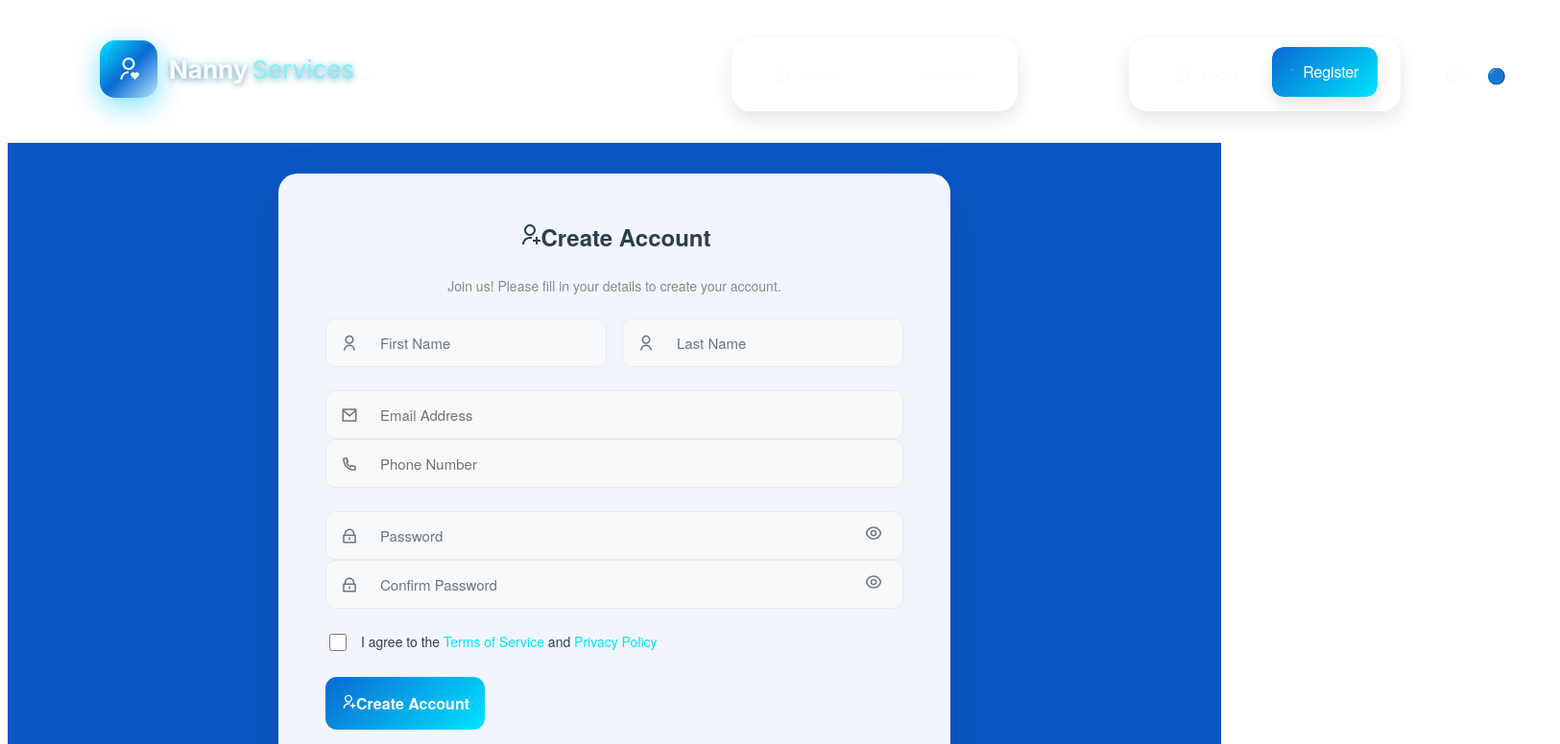
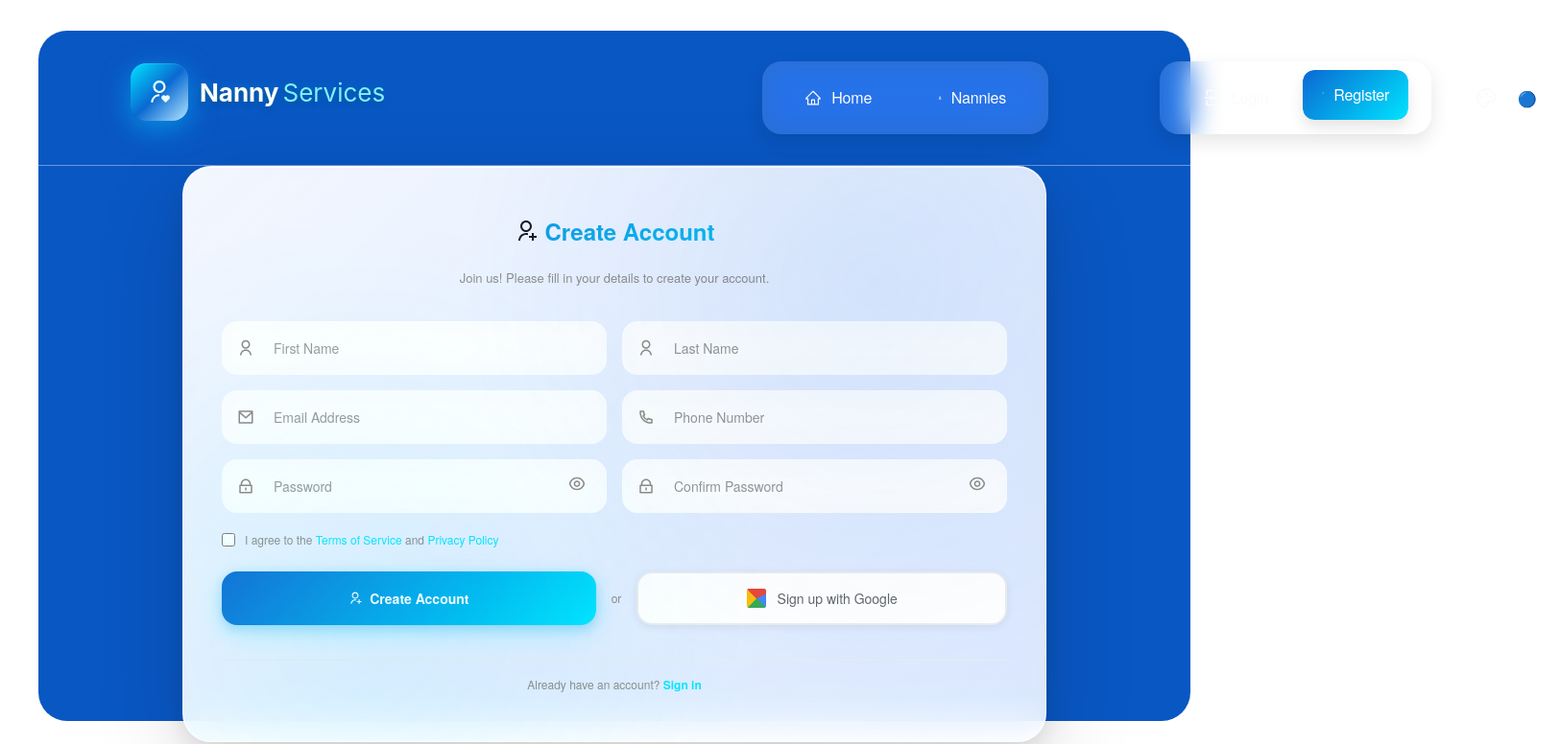
Before and after one commit to gokhankkaraduman/Nanny.Services, a React (Vite) app: page /register in a window 1280 px wide. Shown: the top 776 px of the page at 96% size, 1625 px wide, since content can reach past the window. Built offline with nearby package versions, Linux system fonts and the light colour scheme; no server answers; a web font is replaced by a local one.

Commit message:
feat: Add custom Google button styling with hover effects for RegisterPage

```diff
--- a/src/pages/RegisterPage/RegisterPage.module.css
+++ b/src/pages/RegisterPage/RegisterPage.module.css
@@ -1,125 +1,112 @@
+.registerPage {
+  height: 90vh;
+  background-color: var(--bg-color);
+  display: flex;
+  flex-direction: column;
+  border-radius: 30px;
+  margin: 32px;
+}
+
 .registerContainer {
-  min-height: 100vh;
+  flex: 1;
   display: flex;
   align-items: center;
   justify-content: center;
-  background: var(--bg-color);
-  padding: 32px;
 }
 
 .registerCard {
-  background: rgba(255, 255, 255, 0.95);
-  backdrop-filter: blur(20px);
-  border: 1px solid rgba(255, 255, 255, 0.3);
-  border-radius: 20px;
-  padding: 48px;
+  background: linear-gradient(135deg, rgba(255, 255, 255, 0.95), rgba(255, 255, 255, 0.85));
+  border: 1px solid rgba(255, 255, 255, 0.5);
+  border-radius: 30px;
+  padding: 50px 40px;
   width: 100%;
-  max-width: 700px;
-  box-shadow: 0 20px 60px rgba(0, 0, 0, 0.1);
-  transition: all 0.3s ease;
+  max-width: 900px;
+  box-shadow:
+    0 32px 100px rgba(0, 0, 0, 0.12),
+    0 16px 48px rgba(0, 0, 0, 0.08),
+    0 8px 24px rgba(0, 0, 0, 0.06),
+    inset 0 1px 0 rgba(255, 255, 255, 0.9),
+    inset 0 -1px 0 rgba(255, 255, 255, 0.3);
+  backdrop-filter: blur(20px) saturate(150%);
+  -webkit-backdrop-filter: blur(20px) saturate(150%);
+  position: relative;
+  overflow: hidden;
 }
 
-.registerCard:hover {
-  transform: translateY(-5px);
-  box-shadow: 0 30px 80px rgba(0, 0, 0, 0.4);
+.registerCard::after {
+  content: '';
+  position: absolute;
+  top: 0;
+  left: 0;
+  right: 0;
+  bottom: 0;
+  background:
+    radial-gradient(circle at 20% 80%, rgba(0, 228, 255, 0.08) 0%, transparent 50%),
+    radial-gradient(circle at 80% 20%, rgba(10, 105, 210, 0.08) 0%, transparent 50%),
+    linear-gradient(135deg, rgba(255, 255, 255, 0.1) 0%, transparent 50%, rgba(255, 255, 255, 0.05) 100%);
+  pointer-events: none;
 }
 
-/* Logo Section */
-.logoSection {
-  text-align: center;
-  margin-bottom: 40px;
+@keyframes shimmer {
+  0%, 100% { background-position: 0% 50%; }
+  50% { background-position: 100% 50%; }
 }
 
-.logoIcon {
-  width: 80px;
-  height: 80px;
-  background: var(--logo-bg-gradient);
-  border-radius: 20px;
+.registerForm {
+  display: flex;
+  flex-direction: column;
+  gap: 16px;
+}
+
+.formTitle {
+  font-size: 24px;
+  font-weight: var(--fw-bold);
+  color: var(--color-text-dark);
+  text-align: center;
+  margin: 0 0 6px 0;
+  background: linear-gradient(135deg, var(--color-brand-blue), var(--color-brand-aqua));
+  -webkit-background-clip: text;
+  -webkit-text-fill-color: transparent;
+  background-clip: text;
   display: flex;
   align-items: center;
   justify-content: center;
-  margin: 0 auto 20px;
-  font-size: 36px;
-  color: var(--logo-icon-color);
-  box-shadow: var(--logo-box-shadow);
-}
-
-.logoTitle {
+  gap: 8px;
   font-family: var(--font-family);
-  font-weight: var(--fw-bold);
-  font-size: 28px;
-  color: #2c3e50;
-  text-shadow: none;
-}
-
-.nanny {
-  margin-right: 8px;
-}
-
-.services {
-  color: var(--color-brand-aqua);
-  font-weight: var(--fw-medium);
-}
-
-/* Form */
-.registerForm {
-  display: flex;
-  flex-direction: column;
-  gap: 24px;
-}
-
-.formTitle {
-  font-family: var(--font-family);
-  font-weight: var(--fw-bold);
-  font-size: 24px;
-  color: #2c3e50;
-  text-align: center;
-  margin: 0;
 }
 
 .formSubtitle {
+  font-size: 13px;
+  color: var(--color-text-gray);
+  text-align: center;
+  margin: 0 0 20px 0;
+  font-weight: var(--fw-regular);
   font-family: var(--font-family);
-  font-weight: var(--fw-regular);
-  font-size: 14px;
-  color: #7f8c8d;
-  text-align: center;
-  margin: 0;
 }
 
-/* Name Group */
 .nameGroup {
   display: grid;
   grid-template-columns: 1fr 1fr;
   gap: 16px;
 }
 
-/* Input Groups */
+.emailPhoneGroup {
+  display: grid;
+  grid-template-columns: 1fr 1fr;
+  gap: 16px;
+}
+
+.passwordGroup {
+  display: grid;
+  grid-template-columns: 1fr 1fr;
+  gap: 16px;
+}
+
 .inputGroup {
   position: relative;
   display: flex;
   flex-direction: column;
   align-items: stretch;
-}
-
-.inputIcon {
-  position: absolute;
-  left: 16px;
-  color: #6c757d;
-  font-size: 18px;
-  z-index: 2;
-}
-
-.input {
-  width: 100%;
-  padding: 14px 16px 14px 56px;
-  background: #f8f9fa;
-  border: 1px solid #e9ecef;
-  border-radius: 10px;
-  font-family: var(--font-family);
-  font-size: 15px;
-  color: #2c3e50;
-  transition: all 0.3s ease;
-  position: relative;
 }
 
 .inputWrapper {
@@ -128,97 +115,160 @@
   align-items: center;
 }
 
+.inputIcon {
+  position: absolute;
+  left: 16px;
+  top: 50%;
+  transform: translateY(-50%);
+  color: var(--color-text-gray);
+  font-size: 18px;
+  z-index: 2;
+  transition: color 0.3s ease;
+}
+
+.input {
+  width: 100%;
+  background: rgba(255, 255, 255, 0.8);
+  border: 2px solid rgba(255, 255, 255, 0.4);
+  border-radius: 16px;
+  padding: 16px 16px 16px 52px;
+  font-size: 14px;
+  color: var(--color-text-dark);
+  transition: all 0.3s ease;
+  font-weight: var(--fw-medium);
+  font-family: var(--font-family);
+  backdrop-filter: blur(10px);
+  -webkit-backdrop-filter: blur(10px);
+}
+
 .input::placeholder {
-  color: #6c757d;
+  color: rgba(138, 138, 137, 0.9);
+  font-weight: var(--fw-regular);
 }
 
 .input:focus {
   outline: none;
   border-color: var(--color-brand-aqua);
-  box-shadow: 0 0 0 3px rgba(0, 228, 255, 0.1);
-  background: #ffffff;
+  background: rgba(255, 255, 255, 0.95);
+  box-shadow:
+    0 0 0 4px rgba(0, 228, 255, 0.1),
+    0 8px 24px rgba(0, 228, 255, 0.15);
+  transform: translateY(-1px);
+}
+
+.input:focus + .inputIcon {
+  color: var(--color-brand-aqua);
+  transform: translateY(-50%) scale(1.1);
 }
 
 .inputError {
-  border-color: #e74c3c !important;
-  box-shadow: 0 0 0 3px rgba(231, 76, 60, 0.1) !important;
+  border-color: #e74c3c;
+  background: rgba(231, 76, 60, 0.1);
 }
 
-.errorMessage {
-  color: #e74c3c;
-  font-size: 12px;
-  margin-top: 8px;
-  margin-left: 0;
-  font-weight: 500;
-  padding-left: 16px;
+.inputError:focus {
+  border-color: #e74c3c;
+  box-shadow: 0 0 0 4px rgba(231, 76, 60, 0.1);
 }
 
 .passwordToggle {
   position: absolute;
   right: 16px;
+  top: 50%;
+  transform: translateY(-50%);
   background: none;
   border: none;
-  color: #6c757d;
+  color: var(--color-text-gray);
   font-size: 18px;
   cursor: pointer;
   transition: color 0.3s ease;
+  z-index: 2;
 }
 
 .passwordToggle:hover {
   color: var(--color-brand-aqua);
 }
 
-/* Terms Checkbox */
+.errorMessage {
+  color: #e74c3c;
+  font-size: 12px;
+  margin-top: 6px;
+  margin-left: 0;
+  padding-left: 16px;
+  font-weight: var(--fw-medium);
+  font-family: var(--font-family);
+}
+
 .termsCheckbox {
   display: flex;
-  align-items: flex-start;
-  gap: 12px;
-  color: #2c3e50;
-  font-size: 14px;
-  line-height: 1.5;
-  cursor: pointer;
-  flex-direction: column;
-}
-
-.termsCheckbox input[type="checkbox"] {
-  width: 18px;
-  height: 18px;
-  accent-color: var(--color-brand-aqua);
-  margin-top: 2px;
-  flex-shrink: 0;
+  flex-direction: row;
+  align-items: center;
+  gap: 10px;
+  margin: 4px 0;
 }
 
 .termsCheckbox label {
   display: flex;
-  align-items: flex-start;
-  gap: 12px;
+  align-items: center;
+  gap: 10px;
+  font-size: 12px;
+  color: var(--color-text-gray);
   cursor: pointer;
+  line-height: 1.4;
+  flex-wrap: wrap;
+  font-family: var(--font-family);
+}
+
+.termsCheckbox input[type="checkbox"] {
+  width: 14px;
+  height: 14px;
+  accent-color: var(--color-brand-aqua);
+  margin: 0;
+  flex-shrink: 0;
 }
 
 .termsLink {
   color: var(--color-brand-aqua);
   text-decoration: none;
+  font-weight: var(--fw-medium);
   transition: color 0.3s ease;
+  font-family: var(--font-family);
 }
 
 .termsLink:hover {
-  color: var(--color-accent-light);
+  color: var(--color-brand-blue);
+  text-decoration: underline;
 }
 
-/* Submit Button */
+.buttonGroup {
+  display: flex;
+  align-items: center;
+  gap: 16px;
+  margin-top: 4px;
+}
+
 .submitButton {
-  background: var(--btn-hover-gradient);
-  color: var(--btn-hover-text);
+  background: linear-gradient(135deg, var(--color-brand-blue), var(--color-brand-aqua));
+  color: white;
   border: none;
-  border-radius: 12px;
-  padding: 16px;
-  font-family: var(--font-family);
+  border-radius: 16px;
+  padding: 16px 28px;
+  font-size: 14px;
   font-weight: var(--fw-bold);
-  font-size: 16px;
   cursor: pointer;
   transition: all 0.3s ease;
   position: relative;
   overflow: hidden;
+  display: flex;
+  align-items: center;
+  justify-content: center;
+  gap: 8px;
+  font-family: var(--font-family);
+  flex: 1;
+  height: 56px;
+  box-shadow:
+    0 8px 24px rgba(0, 228, 255, 0.25),
+    0 4px 12px rgba(10, 105, 210, 0.2);
 }
 
 .submitButton::before {
@@ -237,102 +287,184 @@
 }
 
 .submitButton:hover {
-  transform: translateY(-2px);
-  box-shadow: 0 8px 25px rgba(0, 228, 255, 0.3);
+  transform: translateY(-3px);
+  box-shadow:
+    0 12px 32px rgba(0, 228, 255, 0.35),
+    0 6px 16px rgba(10, 105, 210, 0.3);
 }
 
-/* Divider */
+.submitButton:active {
+  transform: translateY(-1px);
+}
+
+.submitButton:disabled {
+  opacity: 0.7;
+  cursor: not-allowed;
+  transform: none;
+}
+
 .divider {
   position: relative;
   text-align: center;
-  margin: 20px 0;
+  color: var(--color-text-gray);
+  font-size: 12px;
+  font-weight: var(--fw-medium);
+  white-space: nowrap;
+  font-family: var(--font-family);
 }
 
-.divider::before {
-  content: '';
-  position: absolute;
-  top: 50%;
-  left: 0;
-  right: 0;
-  height: 1px;
-  background: rgba(255, 255, 255, 0.2);
+
+
+
+
+.googleText {
+  display: flex;
+  align-items: center;
+  gap: 0;
+  font-family: var(--font-family);
 }
 
-.divider span {
-  background: rgba(255, 255, 255, 0.95);
-  padding: 0 16px;
-  color: #7f8c8d;
-  font-size: 14px;
-}
+.googleText span:nth-child(1) { color: #4285f4; } /* G */
+.googleText span:nth-child(2) { color: #ea4335; } /* o */
+.googleText span:nth-child(3) { color: #fbbc05; } /* o */
+.googleText span:nth-child(4) { color: #4285f4; } /* g */
+.googleText span:nth-child(5) { color: #34a853; } /* l */
+.googleText span:nth-child(6) { color: #ea4335; } /* e */
 
-/* Social Button */
-.socialButton {
-  background: #f8f9fa;
-  border: 1px solid #e9ecef;
-  border-radius: 10px;
-  padding: 14px;
-  font-family: var(--font-family);
-  font-weight: var(--fw-medium);
-  font-size: 15px;
-  color: #2c3e50;
-  cursor: pointer;
-  transition: all 0.3s ease;
-}
 
-.socialButton:hover {
-  background: #e9ecef;
-  border-color: #dee2e6;
-  transform: translateY(-1px);
-}
 
-/* Login Section */
 .loginSection {
   text-align: center;
-  margin-top: 32px;
-  padding-top: 24px;
-  border-top: 1px solid rgba(255, 255, 255, 0.1);
+  margin-top: 20px;
+  padding-top: 16px;
+  border-top: 1px solid #e9ecef;
 }
 
 .loginSection p {
-  color: #7f8c8d;
-  font-size: 14px;
   margin: 0;
+  color: var(--color-text-gray);
+  font-size: 12px;
+  font-family: var(--font-family);
 }
 
 .loginLink {
   color: var(--color-brand-aqua);
   text-decoration: none;
-  font-weight: var(--fw-medium);
+  font-weight: var(--fw-bold);
   transition: color 0.3s ease;
+  font-family: var(--font-family);
 }
 
 .loginLink:hover {
-  color: var(--color-accent-light);
+  color: var(--color-brand-blue);
+  text-decoration: underline;
 }
 
-/* Responsive */
+.googleButton {
+  background: #ffffff;
+  border: 2px solid #e9ecef;
+  border-radius: 16px;
+  padding: 16px 24px;
+  font-size: 14px;
+  font-weight: var(--fw-medium);
+  color: #5f6368;
+  cursor: pointer;
+  transition: all 0.3s ease;
+  display: flex;
+  align-items: center;
+  justify-content: center;
+  gap: 12px;
+  position: relative;
+  overflow: hidden;
+  font-family: var(--font-family);
+  flex: 1;
+  height: 56px;
+  box-shadow:
+    0 2px 8px rgba(0, 0, 0, 0.08),
+    inset 0 1px 0 rgba(255, 255, 255, 0.8);
+  white-space: nowrap;
+}
+
+.googleButton::before {
+  content: '';
+  position: absolute;
+  top: 0;
+  left: -100%;
+  width: 100%;
+  height: 100%;
+  background: linear-gradient(90deg, transparent, rgba(255, 255, 255, 0.4), transparent);
+  transition: left 0.5s;
+}
+
+.googleButton:hover::before {
+  left: 100%;
+}
+
+.googleButton:hover {
+  border-color: #4285f4;
+  background: #f8f9fa;
+  box-shadow: 0 4px 12px rgba(66, 133, 244, 0.15);
+  transform: translateY(-2px);
+}
+
+.googleButton:active {
+  transform: translateY(0);
+}
+
+.googleIcon {
+  width: 20px;
+  height: 20px;
+  background: conic-gradient(from -45deg, #ea4335 110deg, #4285f4 90deg 180deg, #34a853 180deg 270deg, #fbbc05 270deg);
+  border-radius: 2px;
+  flex-shrink: 0;
+}
+
+/* Responsive Design */
 @media (max-width: 768px) {
-  .nameGroup {
+  .registerContainer {
+    margin: 16px;
+    padding: 16px;
+    border-radius: 20px;
+  }
+
+  .registerCard {
+    padding: 32px 24px;
+    border-radius: 20px;
+  }
+
+  .formTitle {
+    font-size: 22px;
+  }
+
+  .nameGroup,
+  .emailPhoneGroup,
+  .passwordGroup {
     grid-template-columns: 1fr;
+    gap: 12px;
+  }
+
+  .buttonGroup {
+    flex-direction: column;
+    gap: 12px;
   }
 }
 
 @media (max-width: 480px) {
   .registerCard {
-    padding: 32px 24px;
-  }
-
-  .logoIcon {
-    width: 60px;
-    height: 60px;
-    font-size: 28px;
-  }
-
-  .logoTitle {
-    font-size: 24px;
+    padding: 24px 20px;
   }
 
   .formTitle {
-    font-size: 24px;
+    font-size: 20px;
+  }
+
+  .input {
+    padding: 10px 10px 10px 44px;
+    font-size: 13px;
+  }
+
+  .inputIcon {
+    left: 12px;
+    font-size: 16px;
   }
 }
```
